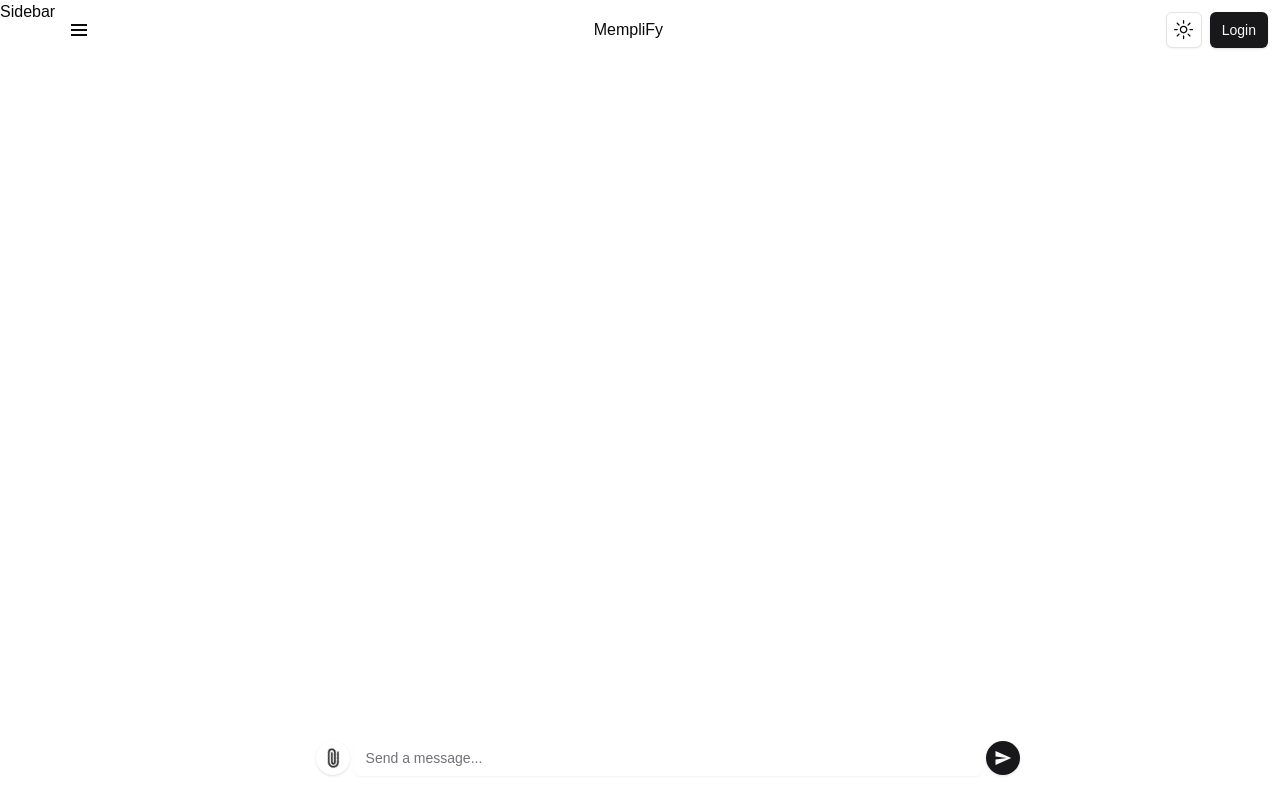
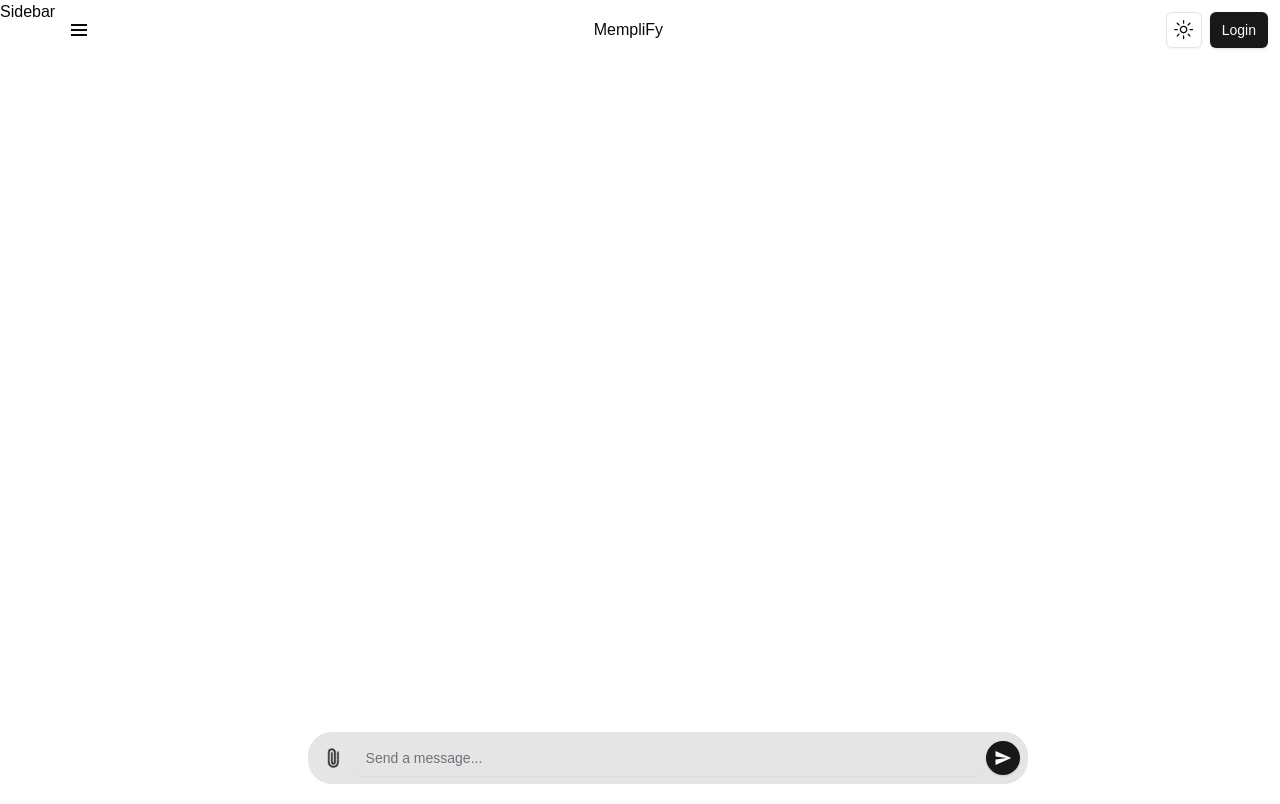
Before and after one commit to MempliFy/web, a Next.js app: page / in a window 1280 px wide. Built offline with nearby package versions, Linux system fonts and the light colour scheme.

Commit message:
Fix multiple-input.

```diff
--- a/src/components/custom/multimodal-input.tsx
+++ b/src/components/custom/multimodal-input.tsx
@@ -4,6 +4,7 @@ import { useEffect, useRef } from "react";
 import { Button } from "../ui/button";
 import { Textarea } from "../ui/textarea";
 import { PaperAirplaneIcon, PaperclipIcon } from "./icons";
+import { toast } from "sonner";
 
 type Props = {};
 
@@ -29,8 +30,8 @@ export const MultimodalInput: React.FC<Props> = () => {
   };
 
   return (
-    <div className="flex justify-center items-center dark:bg-neutral-700 p-2 rounded-3xl w-[720px] gap-1">
-      <Button className="rounded-full p-2 h-fit bg-transparent hover:bg-transparent text-primary">
+    <div className="flex justify-center items-center bg-neutral-200 dark:bg-neutral-700 p-2 rounded-3xl w-[720px] gap-1">
+      <Button className="rounded-full p-2 h-fit bg-transparent hover:bg-transparent text-primary shadow-none">
         <PaperclipIcon size={18} />
       </Button>
       <Textarea
```
